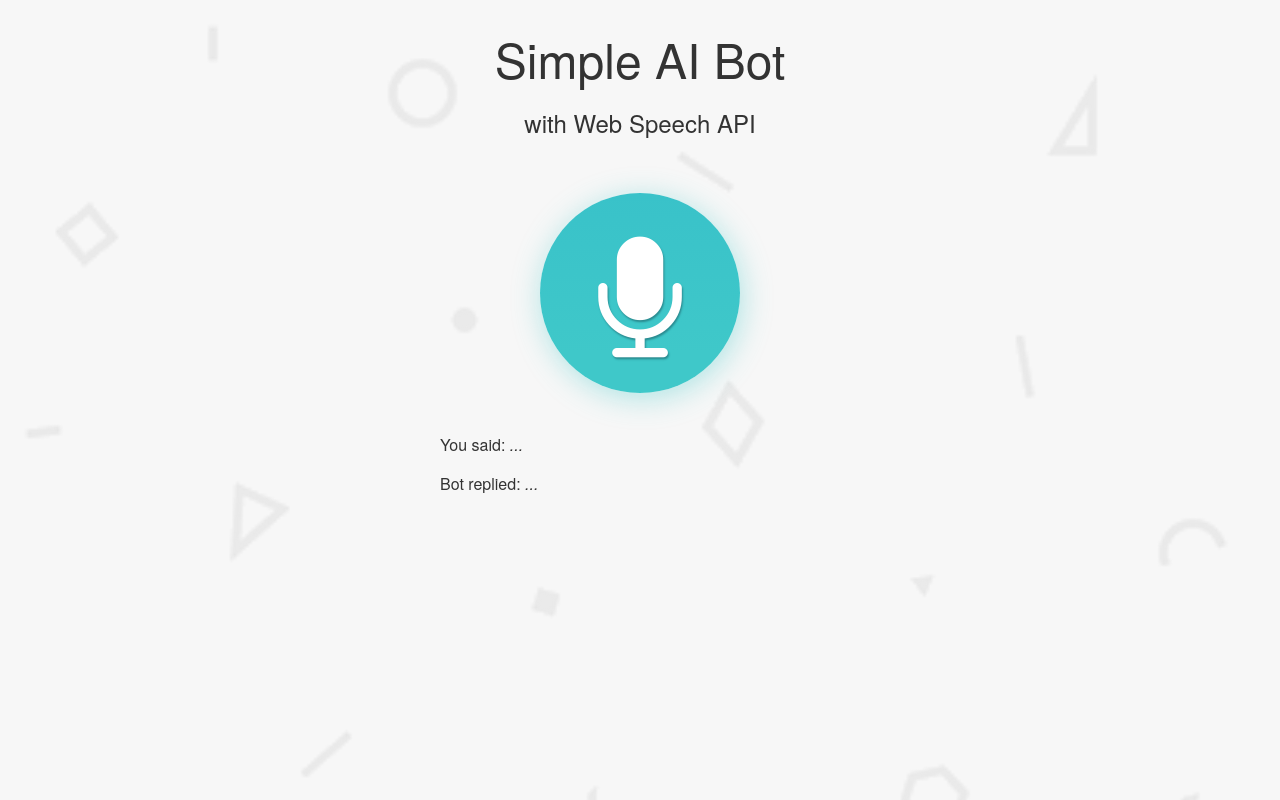
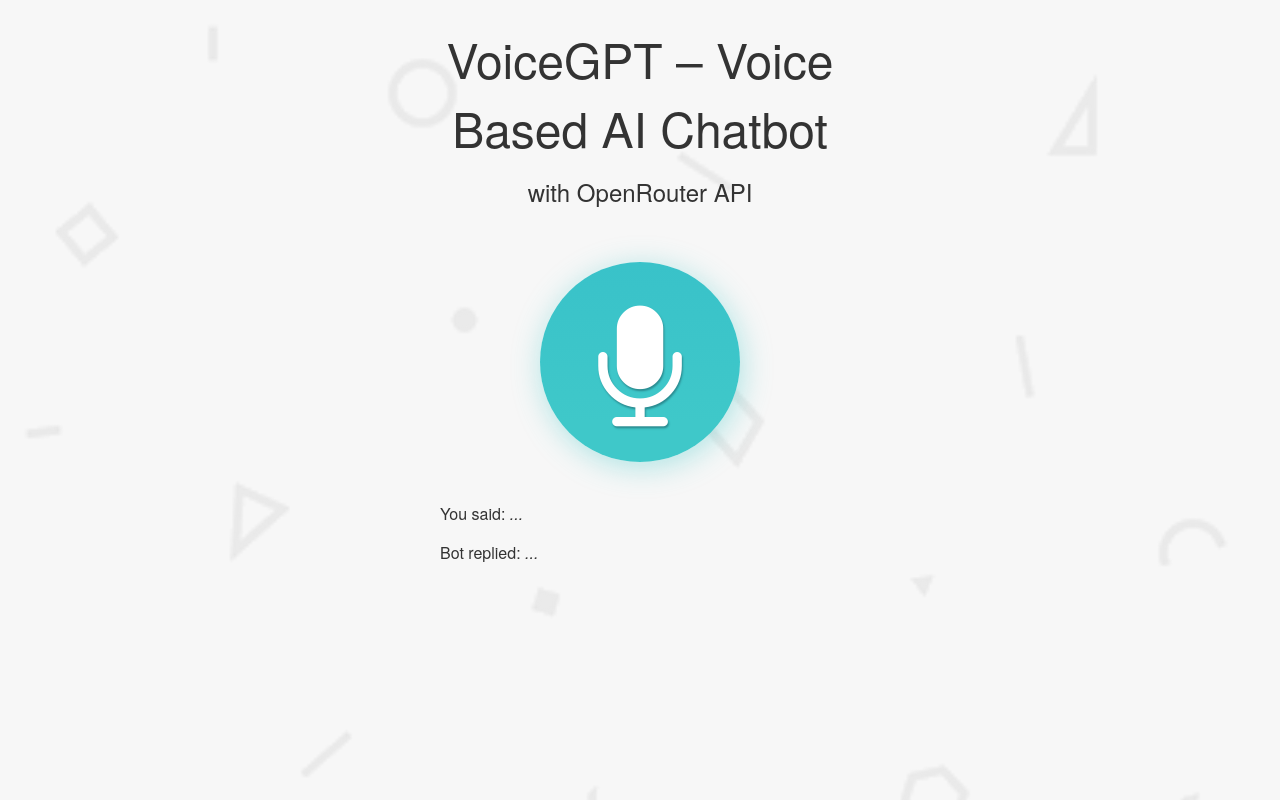
Before and after one commit to Abhijayshah/Simple-AI-ChatBot, a website: page web-speech-ai/views/index.html in a window 1280 px wide. Drawn offline with nearby package versions, Linux system fonts and the light colour scheme; files that its build step writes are made by us from their sources; no server answers; files whose address does not match are found by name.

Commit message:
first commit

```diff
--- a/web-speech-ai/app.json
+++ b/web-speech-ai/app.json
@@ -1,7 +1,7 @@
 {
   "name": "Web Speech AI Chatbot Demo",
   "description": "Simple AI Chat Bot Demo with Web Speech API",
-  "repository": "https://github.com/girliemac/web-speech-ai",
+  "repository": "https://github.com/Abhijayshah/AI-voice-chatbot.git",
   "keywords": ["ai", "api.ai", "bot", "w3c"],
   "env": {
     "APIAI_TOKEN": {
--- a/web-speech-ai/views/index.html
+++ b/web-speech-ai/views/index.html
@@ -15,8 +15,8 @@
 
   <body>
     <section>
-      <h1>Simple AI Bot</h1>
-      <h2>with Web Speech API</h2>
+      <h1>VoiceGPT – Voice Based AI Chatbot  </h1>
+      <h2>with OpenRouter API</h2>
 
       <button><i class="fa fa-microphone"></i></button>
 
```
Also changed, not shown: 4 other files.
